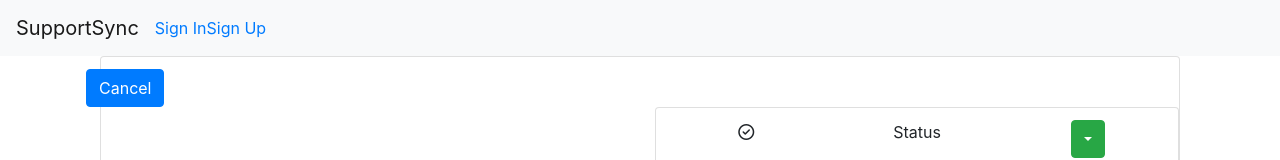
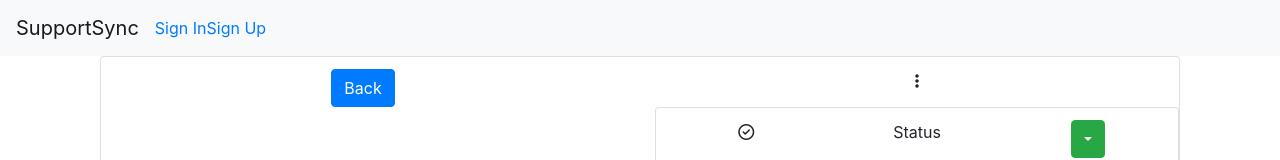
Before and after one commit to CallumDennisIE/support-sync-api, a React (Create React App) app in the folder frontend/: page /tickets/1 in a window 1280 px wide. Shown: the top 160 px of the page. Built offline with nearby package versions, Linux system fonts and the light colour scheme; no server answers.

Commit message:
feat: add custom dropdown componenent

```diff
--- /dev/null
+++ b/frontend/src/components/MoreDropdown.js
@@ -0,0 +1,35 @@
+import React from "react";
+import { Dropdown } from 'react-bootstrap';
+import styles from "../styles/MoreDropdown.module.css";
+
+// The forwardRef is important!!
+// Dropdown needs access to the DOM node in order to position the Menu
+const ThreeDots = React.forwardRef(({ onClick }, ref) => (
+    <i
+        className="fas fa-ellipsis-v"
+        ref={ref}
+        onClick={(e) => {
+            e.preventDefault();
+            onClick(e);
+        }}
+    />
+));
+
+export const MoreDropdown = () => {
+    return (
+        <Dropdown>
+            <Dropdown.Toggle as={ThreeDots} id="dropdown-custom-components">
+                Custom toggle
+            </Dropdown.Toggle>
+
+            <Dropdown.Menu>
+                <Dropdown.Item eventKey="1">Red</Dropdown.Item>
+                <Dropdown.Item eventKey="2">Blue</Dropdown.Item>
+                <Dropdown.Item eventKey="3" active>
+                    Orange
+                </Dropdown.Item>
+                <Dropdown.Item eventKey="1">Red-Orange</Dropdown.Item>
+            </Dropdown.Menu>
+        </Dropdown >
+    );
+};
--- a/frontend/src/components/TicketContent.js
+++ b/frontend/src/components/TicketContent.js
@@ -7,6 +7,7 @@ import Col from "react-bootstrap/Col";
 import Button from "react-bootstrap/Button";
 import { useCurrentUser } from '../contexts/CurrentUserContexts';
 import { useHistory } from "react-router";
+import { MoreDropdown } from './MoreDropdown';
 
 const TicketContent = (props) => {
     const {
@@ -32,9 +33,14 @@ const TicketContent = (props) => {
             <Card>
                 <Card.Title>{title}</Card.Title>
                 <Row>
-                    <Button variant="primary" onClick={() => history.goBack()}>
-                        Cancel
-                    </Button>
+                    <Col>
+                        <Button variant="primary" onClick={() => history.goBack()}>
+                            Back
+                        </Button>
+                    </Col>
+                    <Col>
+                        {is_owner && <MoreDropdown />}
+                    </Col>
                 </Row>
                 <Row>
                     <Col>
--- /dev/null
+++ b/frontend/src/styles/MoreDropdown.module.css
@@ -0,0 +1,11 @@
+.DropdownItem {
+    display: inline-block;
+    max-width: 50%;
+    padding: 0px;
+}
+
+.Absolute {
+    position: absolute;
+    right: 0;
+    z-index: 99;
+}
```
Also changed, not shown: 23 other files (tests, documents, lock files or other folders).
